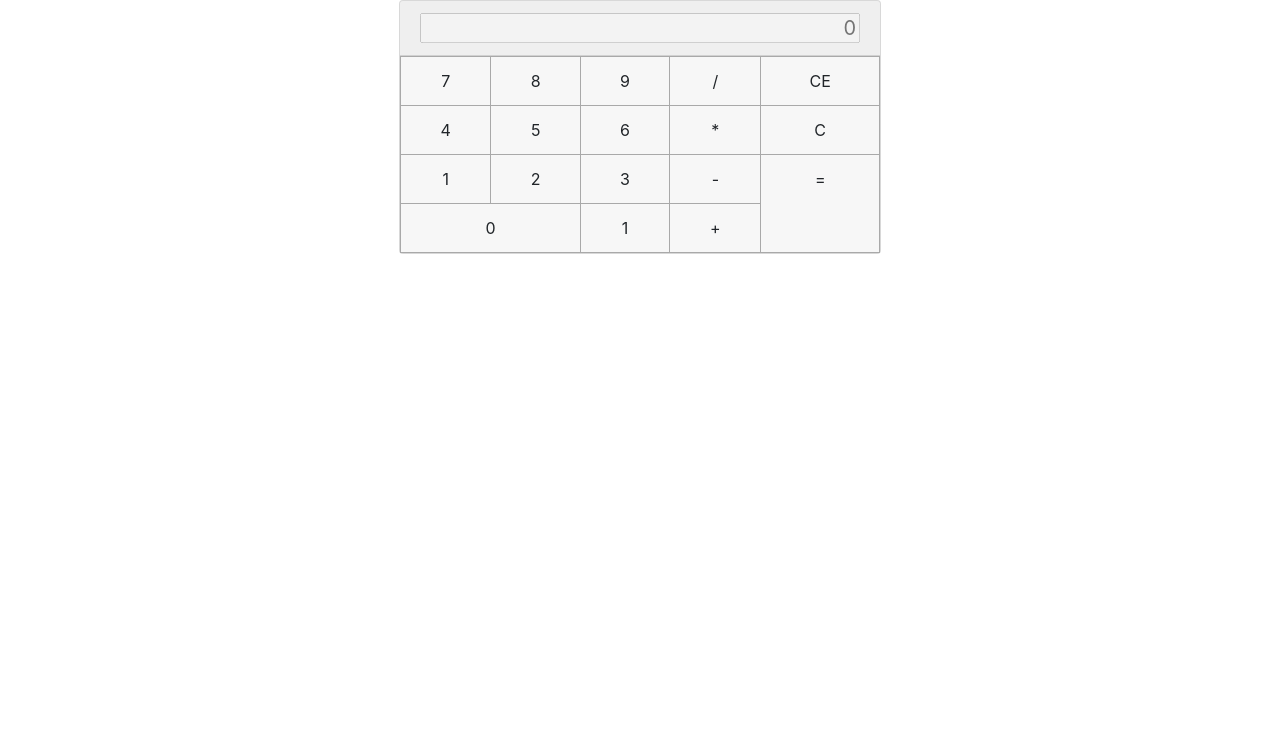
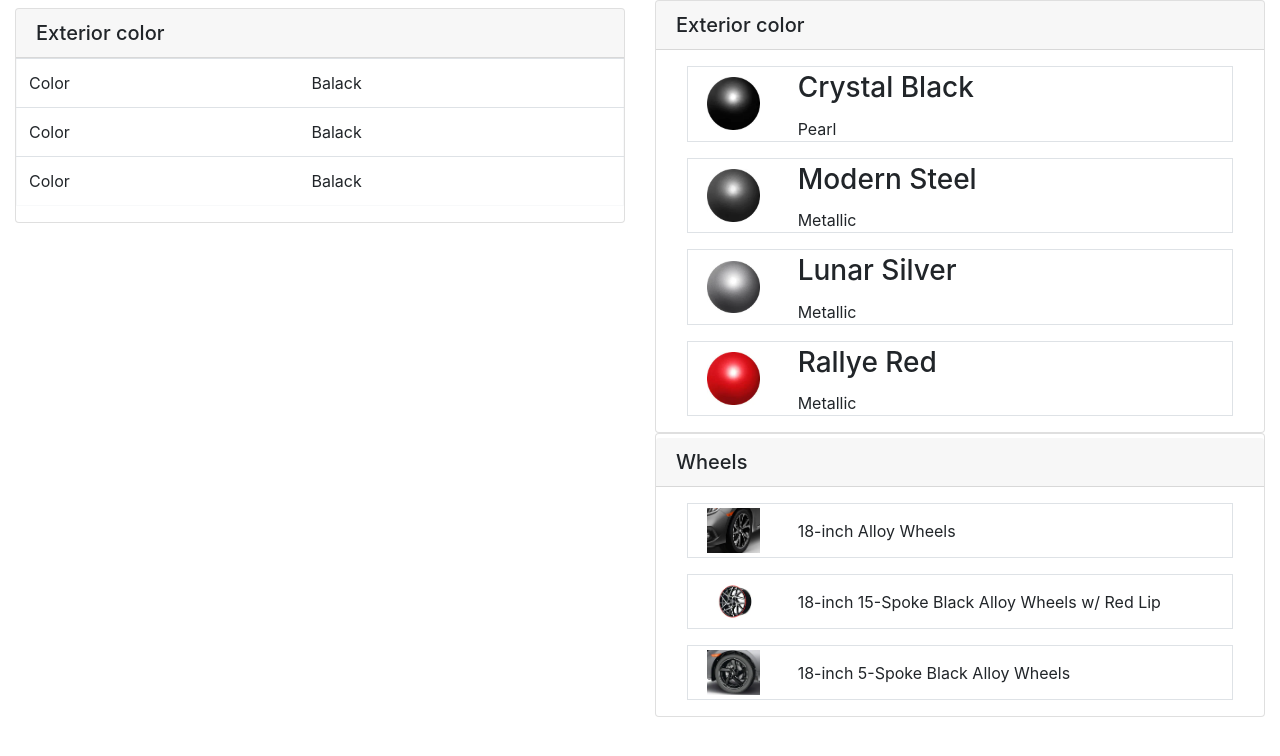
Before and after one commit to KhaiMinh185/ReactCyberLearn, a React (Create React App) app: page / in a window 1280 px wide. Shown: the top 756 px of the page. Built offline with nearby package versions, Linux system fonts and the light colour scheme.

Commit message:
update BaiTapConXeNangCao

```diff
--- a/src/App.js
+++ b/src/App.js
@@ -25,8 +25,8 @@ function App() {
       {/* <RenderWithLoop/> */}
       {/* <BaiTapRenderFilms/> */}
       {/* <BaiTapThuKinh/> */}
-      {/* <BaiTapChonXeNangCao/> */}
-      <BaiTapMayTinhBoTui/>
+      <BaiTapChonXeNangCao/>
+      {/* <BaiTapMayTinhBoTui/> */}
     </div>
   );
 }
--- a/src/BaiTapChonXeNangCao/BaiTapChonXeNangCao.js
+++ b/src/BaiTapChonXeNangCao/BaiTapChonXeNangCao.js
@@ -114,8 +114,8 @@ export default class BaiTapChonXeNangCao extends Component {
                                 className="cloudimage-360"
                                 // id="gurkha-suv"
                                 data-folder={"./images/" + this.state.carCurrent.srcImg}
-                                data-filename-x="civic-{index}.jpg"
-                                data-amount-x="8"></div>
+                                data-filename="civic-{index}.jpg"
+                                data-amount="8"></div>
                             {/* <img style={{ width: '100%' }} src={this.state.carColor.img} /> */}
                             <div id='appendScrips'></div>
                         </div>
```
